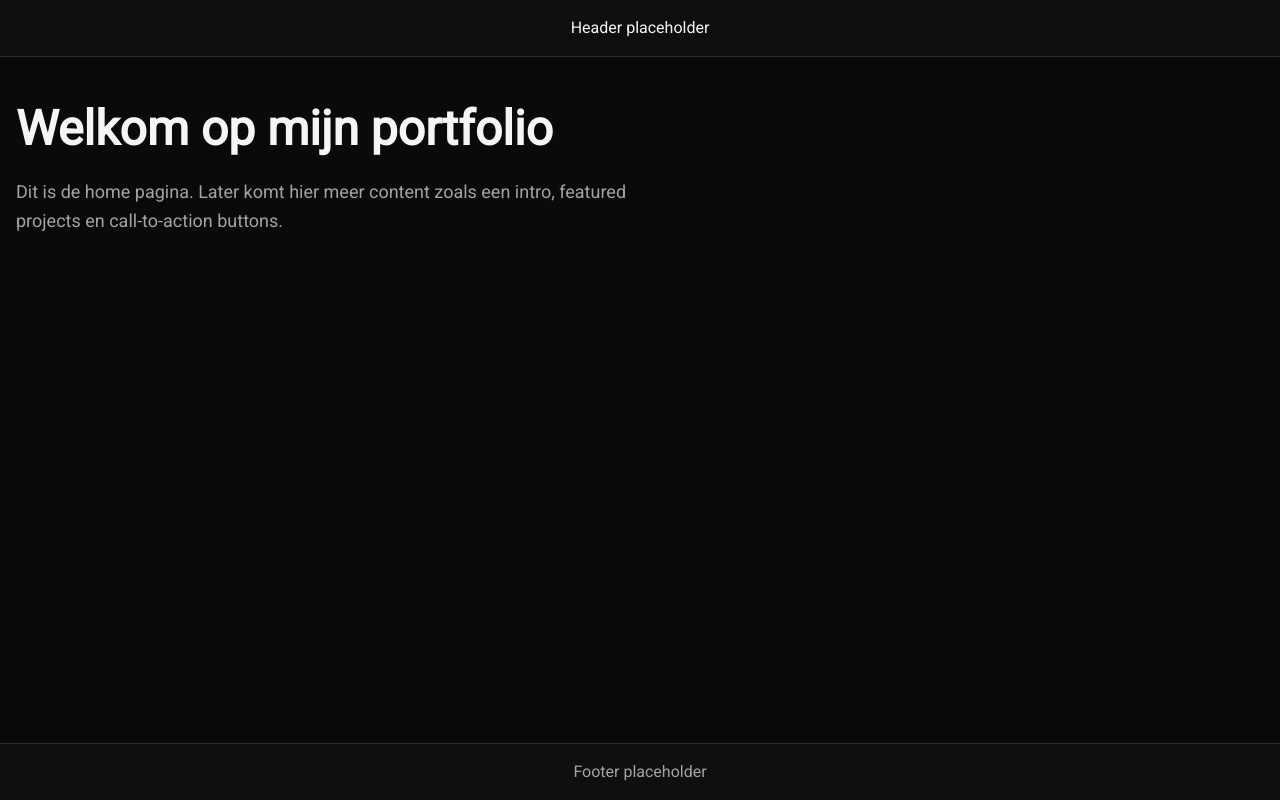
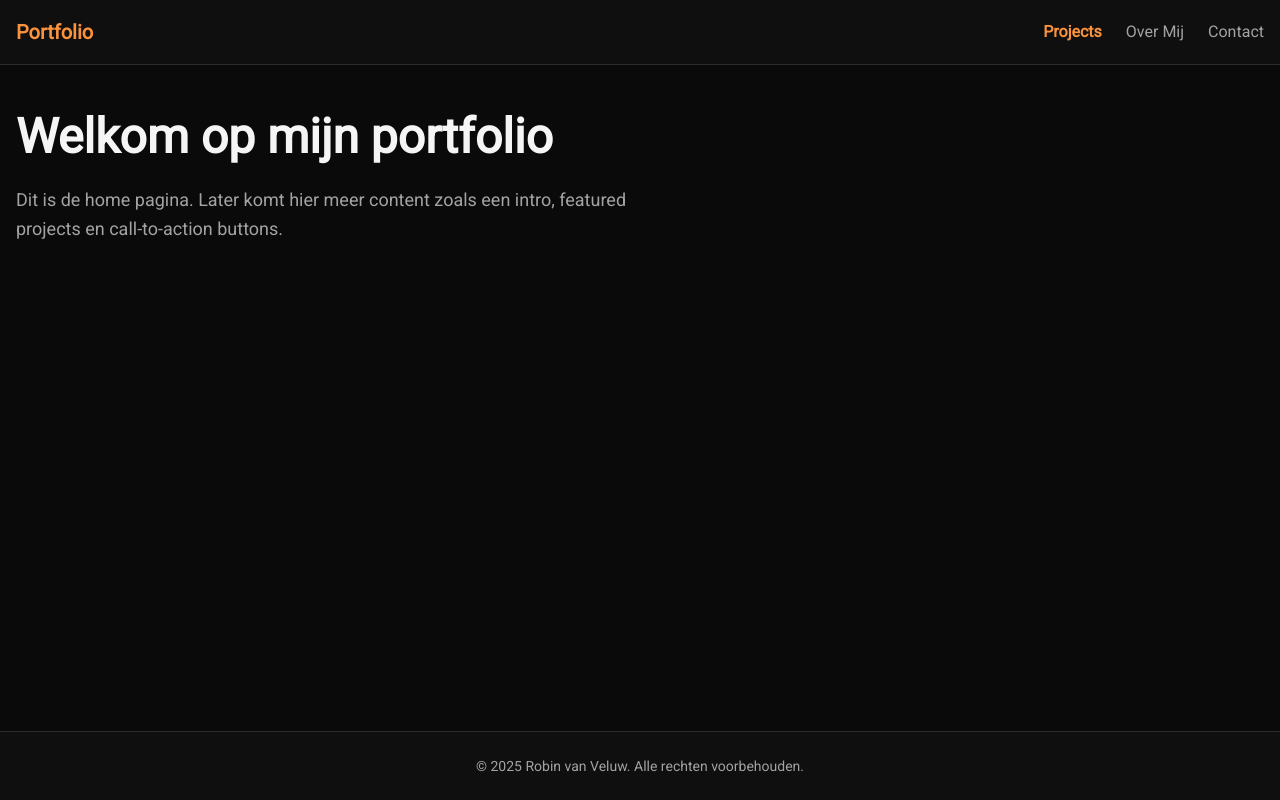
Before and after one commit to TPODanzig/PortfolioWebsite, a React (Vite) app: page / in a window 1280 px wide. Built offline with nearby package versions, Linux system fonts and the light colour scheme.

Commit message:
oopsie daisy, was wat code vergeten

```diff
--- a/src/App.jsx
+++ b/src/App.jsx
@@ -5,20 +5,13 @@ import Footer from "./components/Footer.jsx";
 export default function App() {
   return (
     <div className="min-h-screen flex flex-col bg-(--bg) text-(--text)">
-      {/* Header komt hier */}
-      <header className="bg-(--surface) p-4 border-b border-(--bordercolor)">
-        <p className="text-center">Header placeholder</p>
-      </header>
+      <Header />
 
-      {/* Pagina content via Outlet */}
       <main className="flex-1 container mx-auto">
         <Outlet />
       </main>
 
-      {/* Footer komt hier */}
-      <footer className="bg-(--surface) p-4 border-t border-(--bordercolor)">
-        <p className="text-center text-(--muted)">Footer placeholder</p>
-      </footer>
+      <Footer />
     </div>
   );
 }
--- a/src/components/Footer.jsx
+++ b/src/components/Footer.jsx
@@ -3,7 +3,7 @@ export default function Footer() {
     <footer className="bg-(--surface) border-t border-(--bordercolor) py-6">
       <div className="container mx-auto px-4 text-center">
         <p className="text-(--muted) text-sm">
-          © {new Date().getFullYear()} Jouw Naam. Alle rechten voorbehouden.
+          © {new Date().getFullYear()} Robin van Veluw. Alle rechten voorbehouden.
         </p>
       </div>
     </footer>
```
